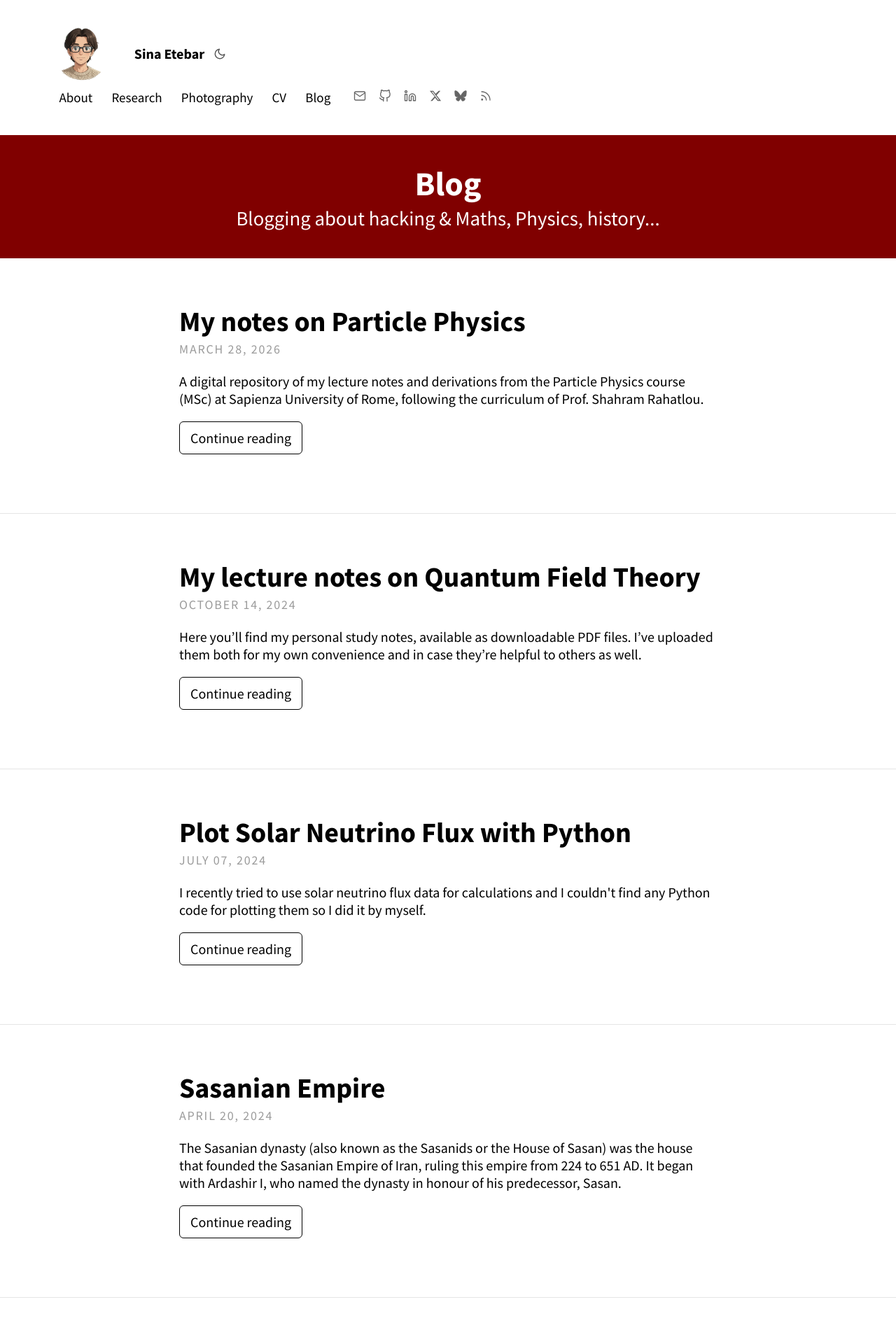
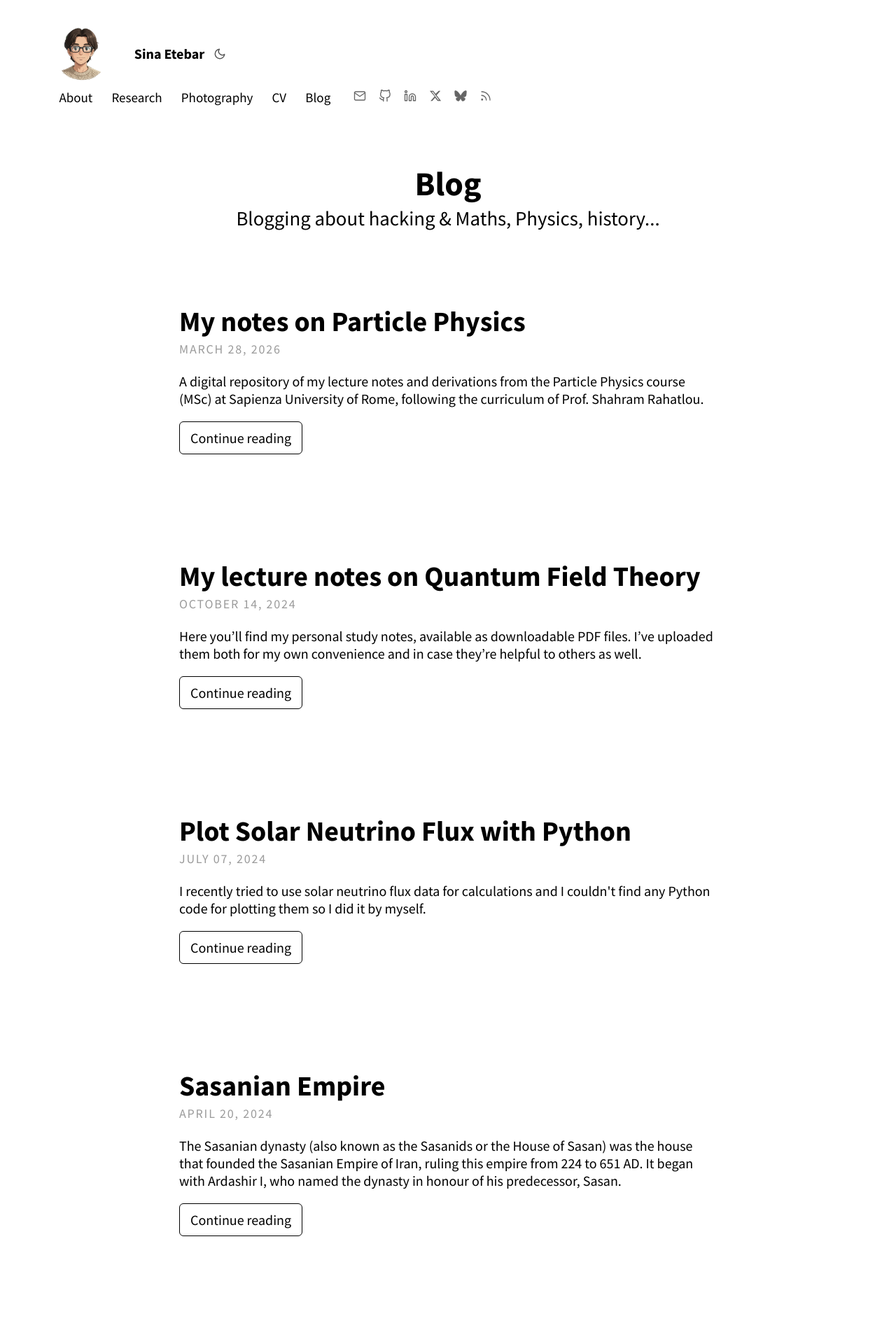
Before and after one commit to SinaEtebar/Website, a Jekyll site: the page built from blog.md, in a window 1280 px wide. Shown: the top 1920 px of the page at 70% size. Built offline with Jekyll 4.4.1, drawn with Linux system fonts in a browser that asks for light colours.

Commit message:
Update _blog.scss

```diff
--- a/_sass/layouts/_blog.scss
+++ b/_sass/layouts/_blog.scss
@@ -23,11 +23,11 @@
   @extend %padding-small;
   display: inline-block;
   width: 100%;
-  background-color:$header-desc-background-color;
+  background-color:var(--header-desc-bg);
   background-size: cover;
   font-size: 1.2em;
   text-align: center;
-  color: $header-desc-text-color;
+  color: var(--header-desc-text);
 }
 
 .call-out h1{
@@ -51,7 +51,7 @@
     margin-bottom: 0;
     display: inline-block;
     background-size: $feature-image-size;
-    border-bottom: 1px solid $border-color;
+    border-bottom: 1px solid var(--border-color);
     p a {
       @extend .body-link;
     }
```
